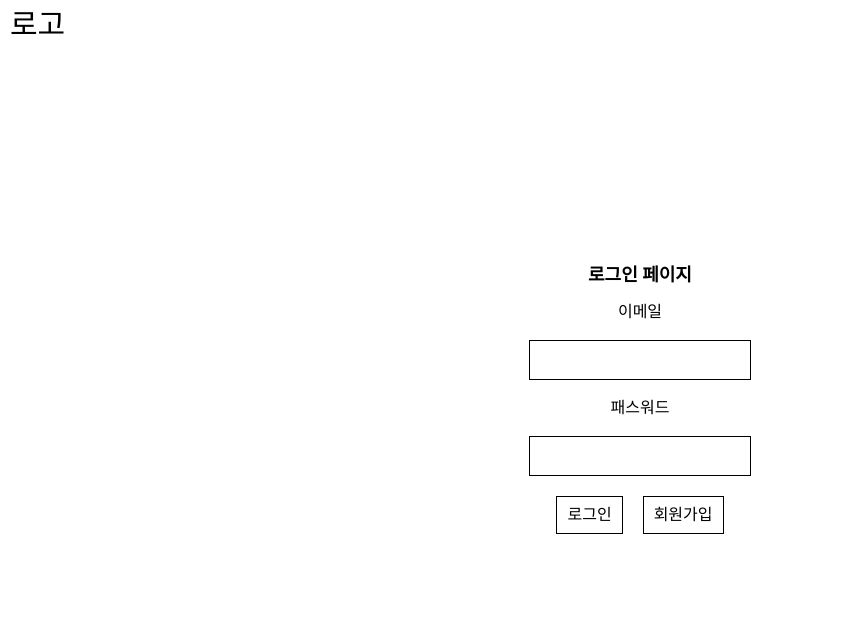
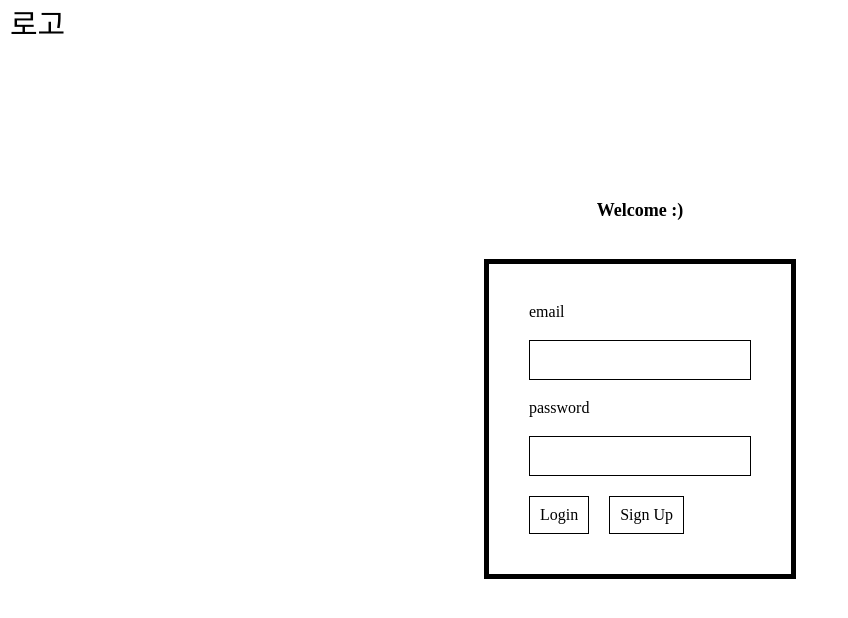
Before and after one commit to ChanghwanK/yeo-un, a React (Create React App) app in the folder client/: page /login in a window 1280 px wide. Shown: the top 618 px of the page, without its empty margins (0-848 px from the left). Built offline with nearby package versions, Linux system fonts and the light colour scheme.

Commit message:
[Client] Add LoginPage Cover div style
change loginpage style

```diff
--- a/client/src/pages/LoginPage.js
+++ b/client/src/pages/LoginPage.js
@@ -23,18 +23,26 @@ const LoginPage = (props) => {
   return (
     <Container>
       <Logo />
-      <HeaderText>로그인 페이지</HeaderText>
-      <p>이메일</p>
-      <Input type="text" onChange={onChangeIdInput} value={id} />
-      <p>패스워드</p>
-      <Input type="password" onChange={onChangePwInput} value={pw} />
-      <div>
-        <Button>로그인</Button>
-        <Button onClick={onClickSignInButton}>회원가입</Button>
-      </div>
+      <HeaderText>Welcome :)</HeaderText>
+      <Cover>
+        <p>email</p>
+        <Input type="text" onChange={onChangeIdInput} value={id} />
+        <p>password</p>
+        <Input type="password" onChange={onChangePwInput} value={pw} />
+        <div>
+          <Button>Login</Button>
+          <Button onClick={onClickSignInButton}>Sign Up</Button>
+        </div>
+      </Cover>
     </Container>
   );
 };
+
+const Cover = styled.div`
+  border: 5px solid black;
+  margin: 30px;
+  padding: 30px;
+`;
 
 const Container = styled.div`
   display: flex;
```
